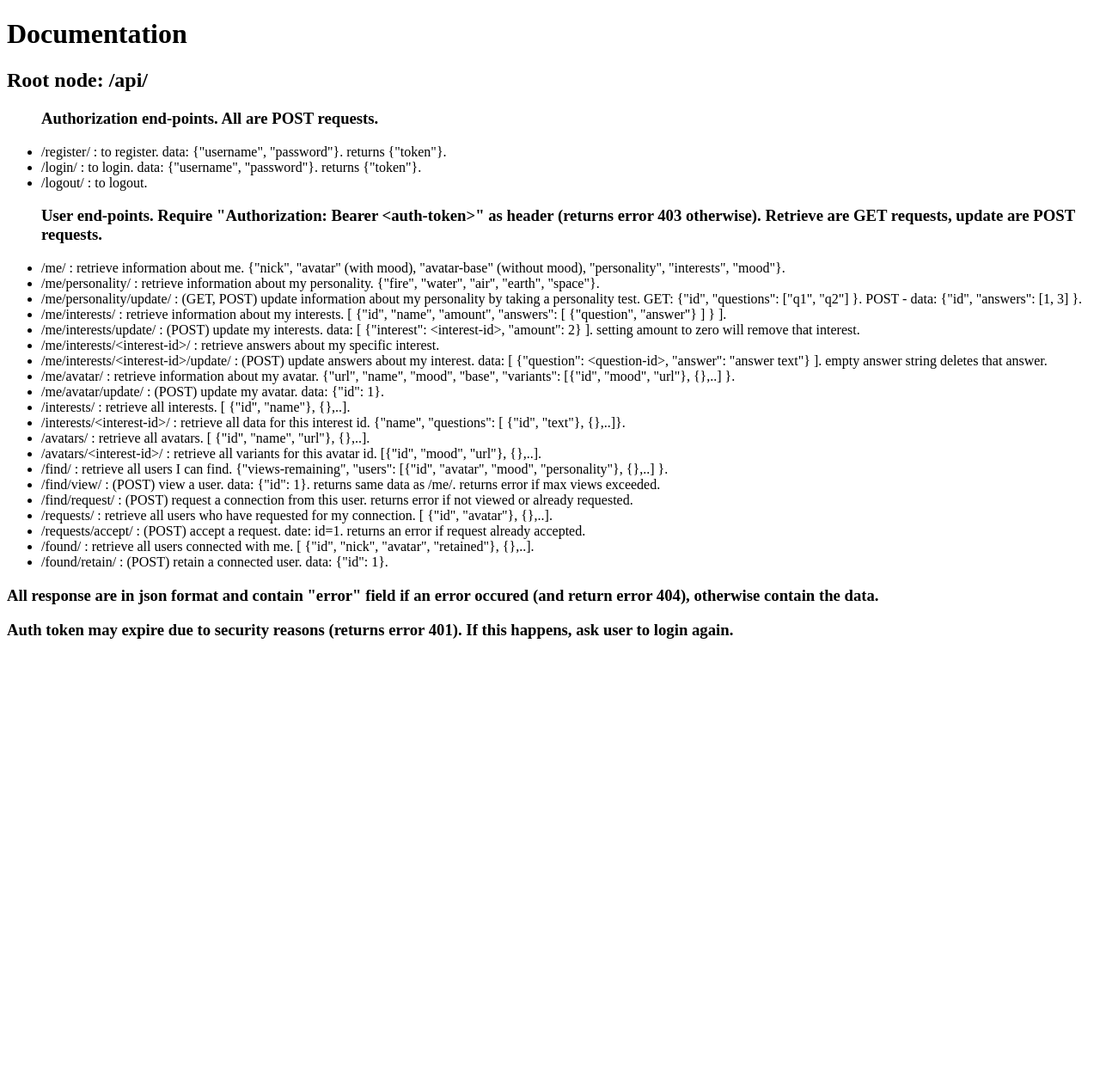
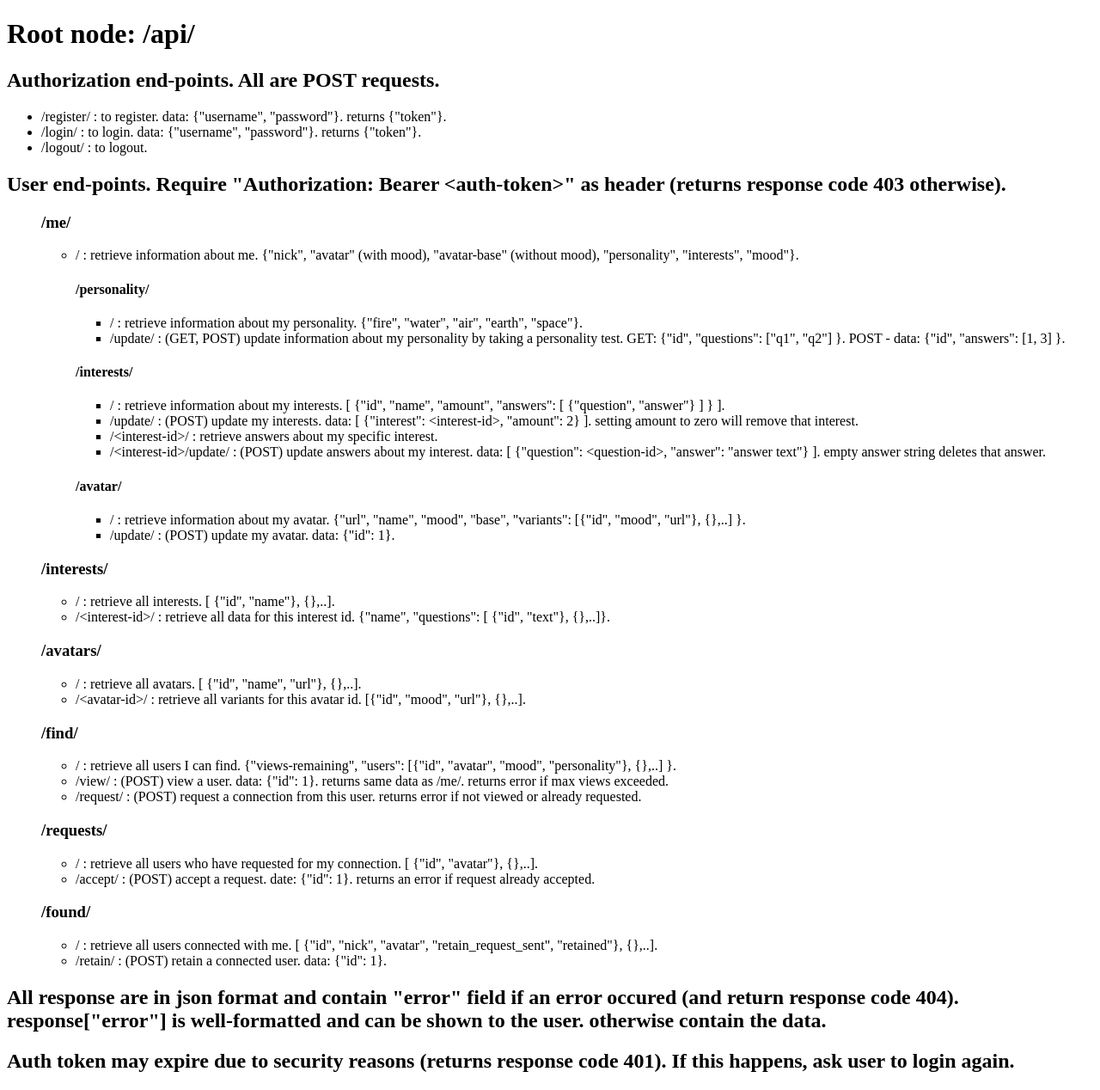
Before and after one commit to shubhamDev73/find-me-server, a Django app: page /docs/ in a window 1280 px wide. Shown: the whole page at 86% size. Before the commit the page ends 743 px from the top, so only its background shows below. Run offline with Django 3.2, Linux system fonts and the light colour scheme; parts of the project's set-up code (start-up, migrations or seed data) failed here and were passed over.

Commit message:
Updated docs

```diff
--- a/backend/templates/docs.html
+++ b/backend/templates/docs.html
@@ -2,41 +2,75 @@
 <html lang="en" dir="ltr">
 	<head>
 		<meta charset="utf-8">
-		<title></title>
+		<title>Documentation</title>
 	</head>
 	<body>
-		<h1>Documentation</h1>
-		<h2>Root node: /api/</h2>
+		<h1>Root node: /api/</h1>
+
+		<h2>Authorization end-points. All are POST requests.</h2>
 		<ul>
-			<h3>Authorization end-points. All are POST requests.</h3>
 			<li>/register/ : to register. data: {"username", "password"}. returns {"token"}.</li>
 			<li>/login/ : to login. data: {"username", "password"}. returns {"token"}.</li>
 			<li>/logout/ : to logout.</li>
 		</ul>
+
+		<h2>User end-points. Require "Authorization: Bearer &lt;auth-token&gt;" as header (returns response code 403 otherwise).</h2>
 		<ul>
-			<h3>User end-points. Require "Authorization: Bearer &lt;auth-token&gt;" as header (returns error 403 otherwise). Retrieve are GET requests, update are POST requests.</h3>
-			<li>/me/ : retrieve information about me. {"nick", "avatar" (with mood), "avatar-base" (without mood), "personality", "interests", "mood"}.</li>
-			<li>/me/personality/ : retrieve information about my personality. {"fire", "water", "air", "earth", "space"}.</li>
-			<li>/me/personality/update/ : (GET, POST) update information about my personality by taking a personality test. GET: {"id", "questions": ["q1", "q2"] }. POST - data: {"id", "answers": [1, 3] }.</li>
-			<li>/me/interests/ : retrieve information about my interests. [ {"id", "name", "amount", "answers": [ {"question", "answer"} ] } ].</li>
-			<li>/me/interests/update/ : (POST) update my interests. data: [ {"interest": &lt;interest-id&gt;, "amount": 2} ]. setting amount to zero will remove that interest.</li>
-			<li>/me/interests/&lt;interest-id&gt;/ : retrieve answers about my specific interest.</li>
-			<li>/me/interests/&lt;interest-id&gt;/update/ : (POST) update answers about my interest. data: [ {"question": &lt;question-id&gt;, "answer": "answer text"} ]. empty answer string deletes that answer.</li>
-			<li>/me/avatar/ : retrieve information about my avatar. {"url", "name", "mood", "base", "variants": [{"id", "mood", "url"}, {},..] }.</li>
-			<li>/me/avatar/update/ : (POST) update my avatar. data: {"id": 1}.</li>
-			<li>/interests/ : retrieve all interests. [ {"id", "name"}, {},..].</li>
-			<li>/interests/&lt;interest-id&gt;/ : retrieve all data for this interest id. {"name", "questions": [ {"id", "text"}, {},..]}.</li>
-			<li>/avatars/ : retrieve all avatars. [ {"id", "name", "url"}, {},..].</li>
-			<li>/avatars/&lt;interest-id&gt;/ : retrieve all variants for this avatar id. [{"id", "mood", "url"}, {},..].</li>
-			<li>/find/ : retrieve all users I can find. {"views-remaining", "users": [{"id", "avatar", "mood", "personality"}, {},..] }.</li>
-			<li>/find/view/ : (POST) view a user. data: {"id": 1}. returns same data as /me/. returns error if max views exceeded.</li>
-			<li>/find/request/ : (POST) request a connection from this user. returns error if not viewed or already requested.</li>
-			<li>/requests/ : retrieve all users who have requested for my connection. [ {"id", "avatar"}, {},..].</li>
-			<li>/requests/accept/ : (POST) accept a request. date: id=1. returns an error if request already accepted.</li>
-			<li>/found/ : retrieve all users connected with me. [ {"id", "nick", "avatar", "retained"}, {},..].</li>
-			<li>/found/retain/ : (POST) retain a connected user. data: {"id": 1}.</li>
+			<h3>/me/</h3>
+			<ul>
+				<li>/ : retrieve information about me. {"nick", "avatar" (with mood), "avatar-base" (without mood), "personality", "interests", "mood"}.</li>
+				<h4>/personality/</h4>
+				<ul>
+					<li>/ : retrieve information about my personality. {"fire", "water", "air", "earth", "space"}.</li>
+					<li>/update/ : (GET, POST) update information about my personality by taking a personality test. GET: {"id", "questions": ["q1", "q2"] }. POST - data: {"id", "answers": [1, 3] }.</li>
+				</ul>
+				<h4>/interests/</h4>
+				<ul>
+					<li>/ : retrieve information about my interests. [ {"id", "name", "amount", "answers": [ {"question", "answer"} ] } ].</li>
+					<li>/update/ : (POST) update my interests. data: [ {"interest": &lt;interest-id&gt;, "amount": 2} ]. setting amount to zero will remove that interest.</li>
+					<li>/&lt;interest-id&gt;/ : retrieve answers about my specific interest.</li>
+					<li>/&lt;interest-id&gt;/update/ : (POST) update answers about my interest. data: [ {"question": &lt;question-id&gt;, "answer": "answer text"} ]. empty answer string deletes that answer.</li>
+				</ul>
+				<h4>/avatar/</h4>
+				<ul>
+					<li>/ : retrieve information about my avatar. {"url", "name", "mood", "base", "variants": [{"id", "mood", "url"}, {},..] }.</li>
+					<li>/update/ : (POST) update my avatar. data: {"id": 1}.</li>
+				</ul>
+			</ul>
+
+			<h3>/interests/</h3>
+			<ul>
+				<li>/ : retrieve all interests. [ {"id", "name"}, {},..].</li>
+				<li>/&lt;interest-id&gt;/ : retrieve all data for this interest id. {"name", "questions": [ {"id", "text"}, {},..]}.</li>
+			</ul>
+
+			<h3>/avatars/</h3>
+			<ul>
+				<li>/ : retrieve all avatars. [ {"id", "name", "url"}, {},..].</li>
+				<li>/&lt;avatar-id&gt;/ : retrieve all variants for this avatar id. [{"id", "mood", "url"}, {},..].</li>
+			</ul>
+
+			<h3>/find/</h3>
+			<ul>
+				<li>/ : retrieve all users I can find. {"views-remaining", "users": [{"id", "avatar", "mood", "personality"}, {},..] }.</li>
+				<li>/view/ : (POST) view a user. data: {"id": 1}. returns same data as /me/. returns error if max views exceeded.</li>
+				<li>/request/ : (POST) request a connection from this user. returns error if not viewed or already requested.</li>
+			</ul>
+
+			<h3>/requests/</h3>
+			<ul>
+				<li>/ : retrieve all users who have requested for my connection. [ {"id", "avatar"}, {},..].</li>
+				<li>/accept/ : (POST) accept a request. date: {"id": 1}. returns an error if request already accepted.</li>
+			</ul>
+
+			<h3>/found/</h3>
+			<ul>
+				<li>/ : retrieve all users connected with me. [ {"id", "nick", "avatar", "retain_request_sent", "retained"}, {},..].</li>
+				<li>/retain/ : (POST) retain a connected user. data: {"id": 1}.</li>
+			</ul>
 		</ul>
-		<h3>All response are in json format and contain "error" field if an error occured (and return error 404), otherwise contain the data.</h3>
-		<h3>Auth token may expire due to security reasons (returns error 401). If this happens, ask user to login again.</h3>
+
+		<h2>All response are in json format and contain "error" field if an error occured (and return response code 404). response["error"] is well-formatted and can be shown to the user. otherwise contain the data.</h2>
+		<h2>Auth token may expire due to security reasons (returns response code 401). If this happens, ask user to login again.</h2>
 	</body>
 </html>
--- a/backend/views.py
+++ b/backend/views.py
@@ -24,7 +24,7 @@ def register(request):
             validate_password(request.data['password'], user)
             token = user.profile.token
         except ValidationError as e:
-            error = list(e)
+            error = '\n'.join(list(e))
             user.delete()
     except:
         error = 'Username already exists.'
@@ -263,7 +263,7 @@ def found(request):
         "nick": profile.user.username,
         "avatar": profile.avatar.url,
         "retain_request_sent": retain_request,
-        "retained": retained
+        "retained": retained,
     } for profile, id, retain_request, retained in connects]
 
 @require_POST
```
